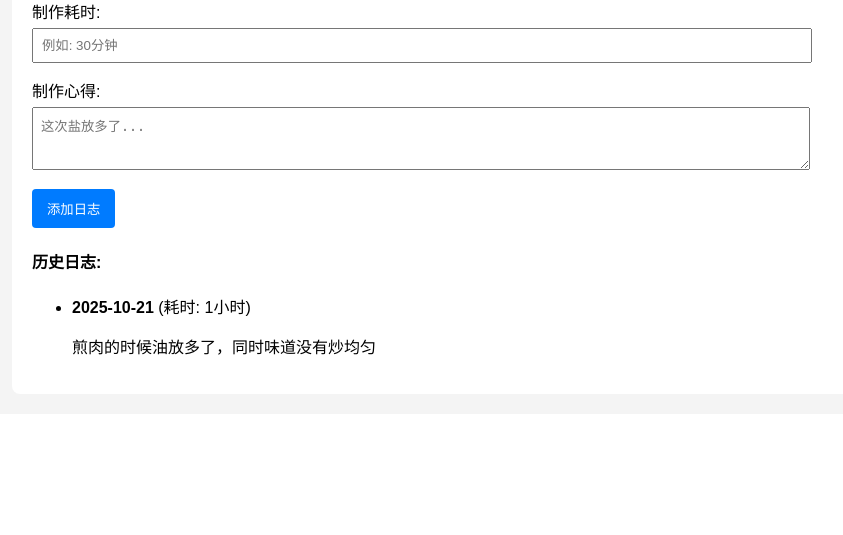
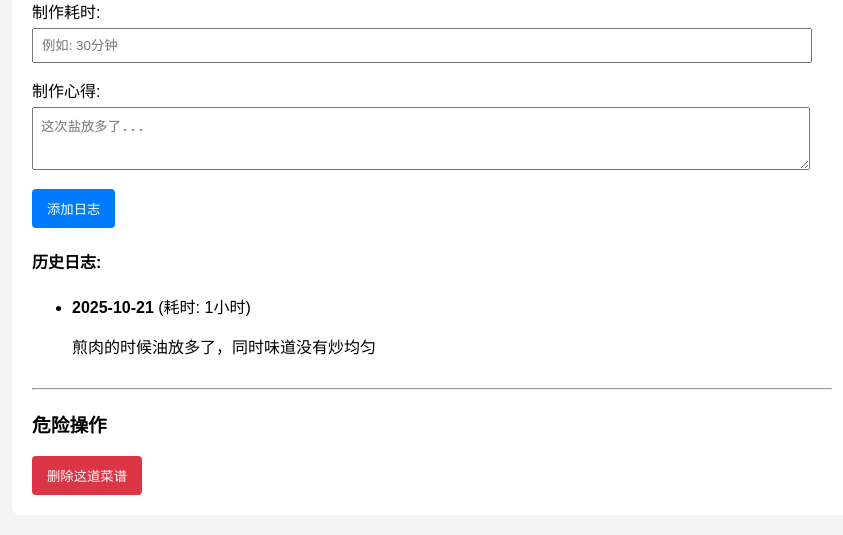
Before and after one commit to SparrowRick/MyRecipeApp, a Flask app: page /recipe/1 in a window 1280 px wide. Shown: the part 1294-1829 px from the top of the page, without its empty margins (208-1051 px from the left). Before the commit the page ends 1649 px from the top, so only its background shows below. Run offline with Flask 3, Linux system fonts and the light colour scheme.

Commit message:
feat: 添加删除功能, 并停止追踪数据库和uploads文件

```diff
--- a/app.py
+++ b/app.py
@@ -155,7 +155,41 @@ def add_recipe():
 def recipe_detail(recipe_id):
     recipe = Recipe.query.get_or_404(recipe_id)
     return render_template('recipe_detail.html', recipe=recipe)
+# NEW: 删除菜谱的路由
+@app.route('/recipe/<int:recipe_id>/delete', methods=['POST'])
+def delete_recipe(recipe_id):
+    # 1. 根据ID找到要删除的菜谱
+    recipe_to_delete = Recipe.query.get_or_404(recipe_id)
 
+    # 2. (可选但推荐) 删除关联的图片文件，以节省服务器空间
+    image_filename = recipe_to_delete.image_file
+    if image_filename != 'default.jpg': # 不删除默认图片
+        image_path = os.path.join(app.config['UPLOAD_FOLDER'], image_filename)
+        try:
+            if os.path.exists(image_path):
+                os.remove(image_path)
+        except Exception as e:
+            # 即使图片删除失败，也继续删除数据库条目
+            print(f"警告: 无法删除图片 {image_path}. 错误: {e}")
+            pass
+
+    try:
+        # 3. 从数据库中删除该菜谱
+        # (由于我们设置了级联删除, 相关的食材、调料、日志也会被自动删除)
+        db.session.delete(recipe_to_delete)
+
+        # 4. 提交更改
+        db.session.commit()
+
+        flash(f'菜谱 "{recipe_to_delete.name}" 已被成功删除。', 'success')
+        # 5. 重定向回主页
+        return redirect(url_for('index'))
+
+    except Exception as e:
+        db.session.rollback()
+        flash(f'删除菜谱时出错: {e}', 'error')
+        return redirect(url_for('recipe_detail', recipe_id=recipe_id))
+# --- (新代码结束) ---
 @app.route('/recipe/<int:recipe_id>/add_log', methods=['POST'])
 def add_log(recipe_id):
     recipe = Recipe.query.get_or_404(recipe_id)
--- a/templates/base.html
+++ b/templates/base.html
@@ -15,6 +15,8 @@
         .form-group label { display: block; margin-bottom: 5px; }
         .form-group input, .form-group textarea { width: 95%; padding: 8px; }
         .btn { background: #007BFF; color: white; padding: 10px 15px; border: none; border-radius: 4px; cursor: pointer; }
+        .btn-danger { background-color: #DC3545; }
+        .btn-danger:hover { background-color: #c82333; }
         .flash { padding: 15px; margin-bottom: 15px; border-radius: 4px; }
         .flash.success { background: #d4edda; color: #155724; }
         .flash.error { background: #f8d7da; color: #721c24; }
--- a/templates/recipe_detail.html
+++ b/templates/recipe_detail.html
@@ -56,4 +56,17 @@
             <li>暂无历史日志。</li>
         {% endfor %}
     </ul>
+    <hr style="margin-top: 30px;">
+    <div class="danger-zone" style="margin-top: 20px;">
+        <h3>危险操作</h3>
+
+        <form action="{{ url_for('delete_recipe', recipe_id=recipe.id) }}"
+              method="POST"
+              onsubmit="return confirm('您确定要永久删除这道菜谱吗？此操作无法撤销！');">
+
+            <button type="submit" class="btn btn-danger">
+                删除这道菜谱
+            </button>
+        </form>
+    </div>
 {% endblock %}
```
Also changed, not shown: recipes.db (deleted), static/uploads/default.jpg (deleted), static/uploads/recipe_1.png (deleted), 2 other files.
